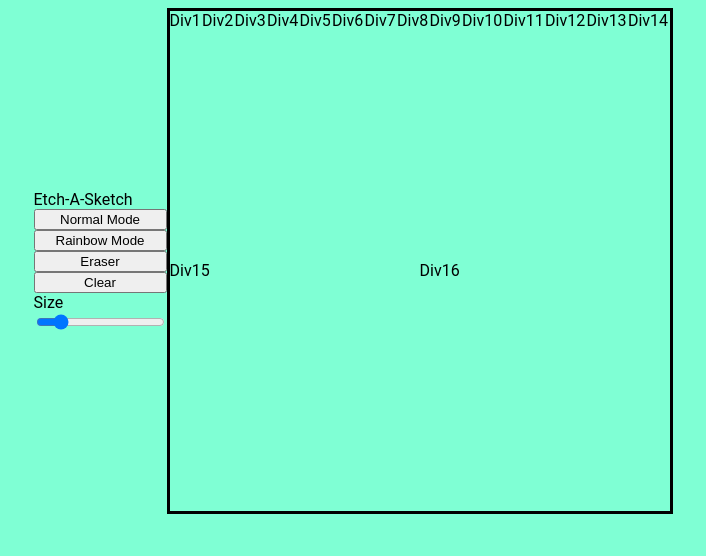
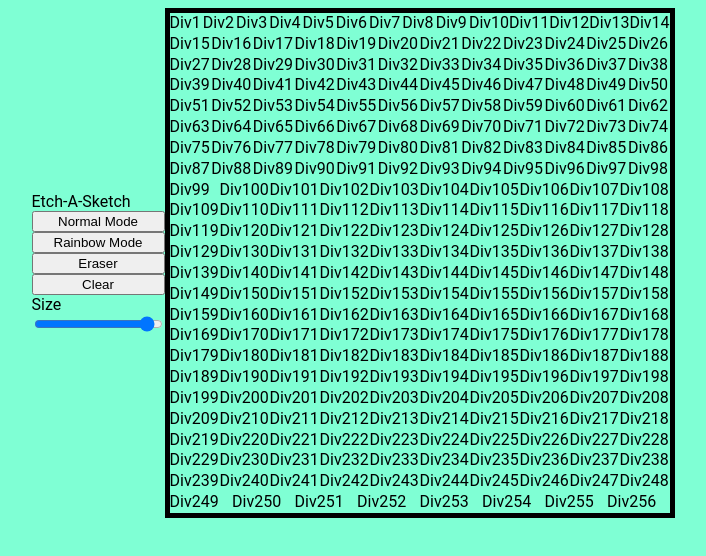
Before and after one commit to TepidMilk/etch-a-sketch, a plain HTML site: page index.html in a window 1280 px wide. Shown: the whole page, without its empty margins (287-993 px from the left). Drawn offline with Linux system fonts and the light colour scheme.

Commit message:
edit index size input and script createBoard

```diff
--- a/index.html
+++ b/index.html
@@ -19,7 +19,7 @@
             <button class="erase">Eraser</button>
             <button class="clear">Clear</button>
             <label for="size">Size</label>
-            <input id="size" type="range" min="1" max="100" value="16" data-sizing="px">
+            <input id="size" type="range" min="1" max="16" value="16" data-sizing="px" step="2">
         </div>
         <!-- This will be the board the etch-a-sketch is inside of -->
         <div id="board">
--- a/script.js
+++ b/script.js
@@ -1,21 +1,23 @@
 
-const boardSpace = document.querySelector('#board')
-const size = document.querySelector('#size')
+const boardSpace = document.querySelector('#board');
+const size = document.querySelector('#size');
+let basis = createBoard()
 
 size.addEventListener('mousemove', function(){
     while (boardSpace.firstChild) {
         boardSpace.removeChild(boardSpace.firstChild);
-      }
-    createBoard(size.value)
-})
+    }
+    createBoard(size.value);
+});
 
 function createBoard(size){
-    for(i = 1; i <= size; i++){
+    let area = (size ** 2)
+    for(i = 1; i <= area; i++){
         let pixel = document.createElement('div');
         pixel.textContent = 'Div' + i;
         pixel.classList.add('pixel')
         boardSpace.appendChild(pixel);
-    }
+    };
 }
 
 createBoard(16)
--- a/style.css
+++ b/style.css
@@ -13,11 +13,11 @@ body{
 #board{
     height: 500px;
     width: 500px;
-    border-style: solid;
-    border-color: black;
+    border: 5px solid black;
     display: flex;
+    align-content: stretch;
     flex-wrap: wrap;
-    justify-content: center;
+    gap: 0px;
 }
 
 .ui{
@@ -26,7 +26,6 @@ body{
 
 }
 
-.pixel{
+.pixel {
     flex: 1;
-    flex-basis: auto;
-}
+  }
```
